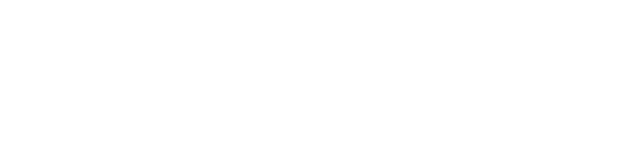
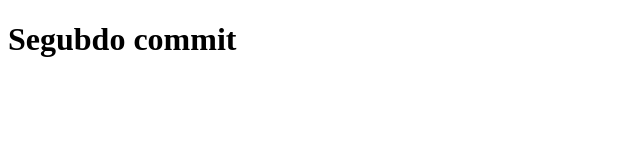
Before and after one commit to Danieladolfodiaz/prueba, a plain HTML site: page index.html in a window 1280 px wide. Shown: the whole page, without its empty margins (0-640 px from the left). Drawn offline with Linux system fonts and the light colour scheme.

Commit message:
agregue h1 segcommit

```diff
--- a/index.html
+++ b/index.html
@@ -7,6 +7,6 @@
     <title>gcfcf</title>
 </head>
 <body>
-
+    <h1>Segubdo commit</h1>
 </body>
 </html>
```
